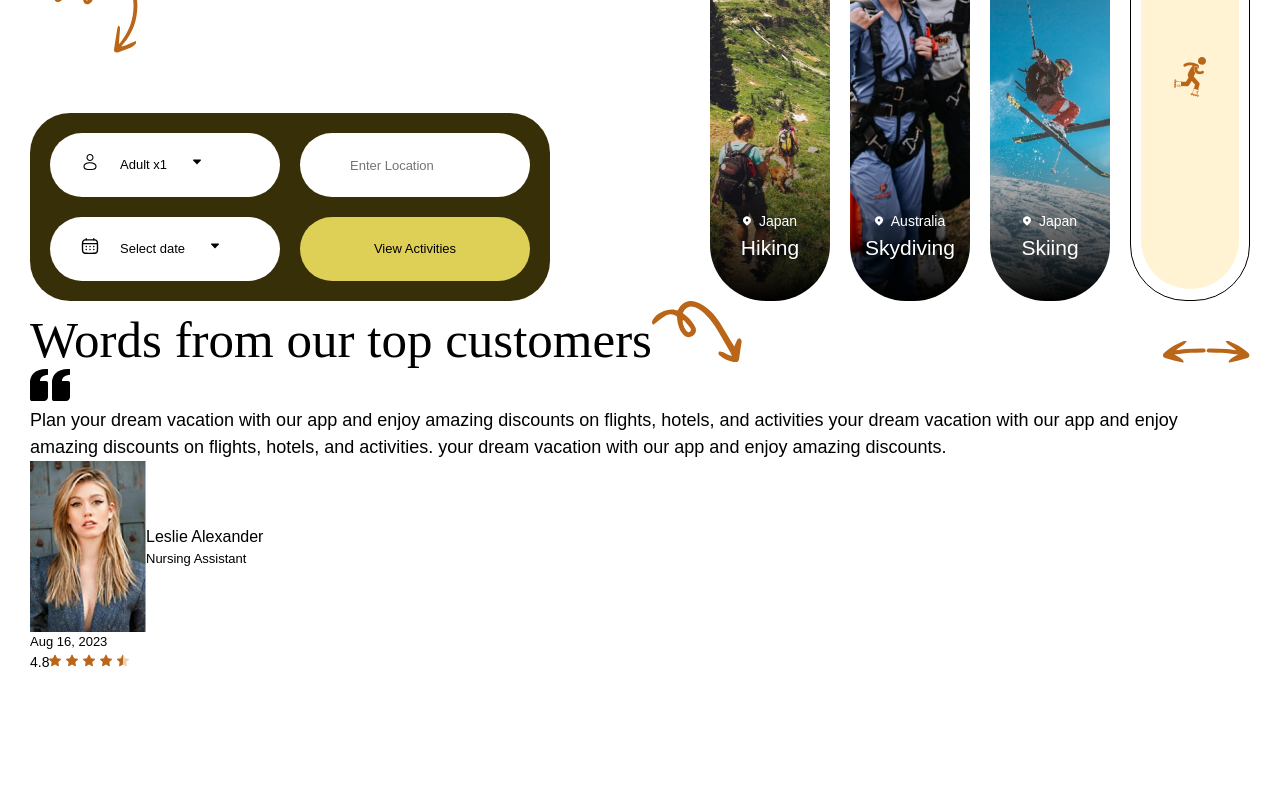
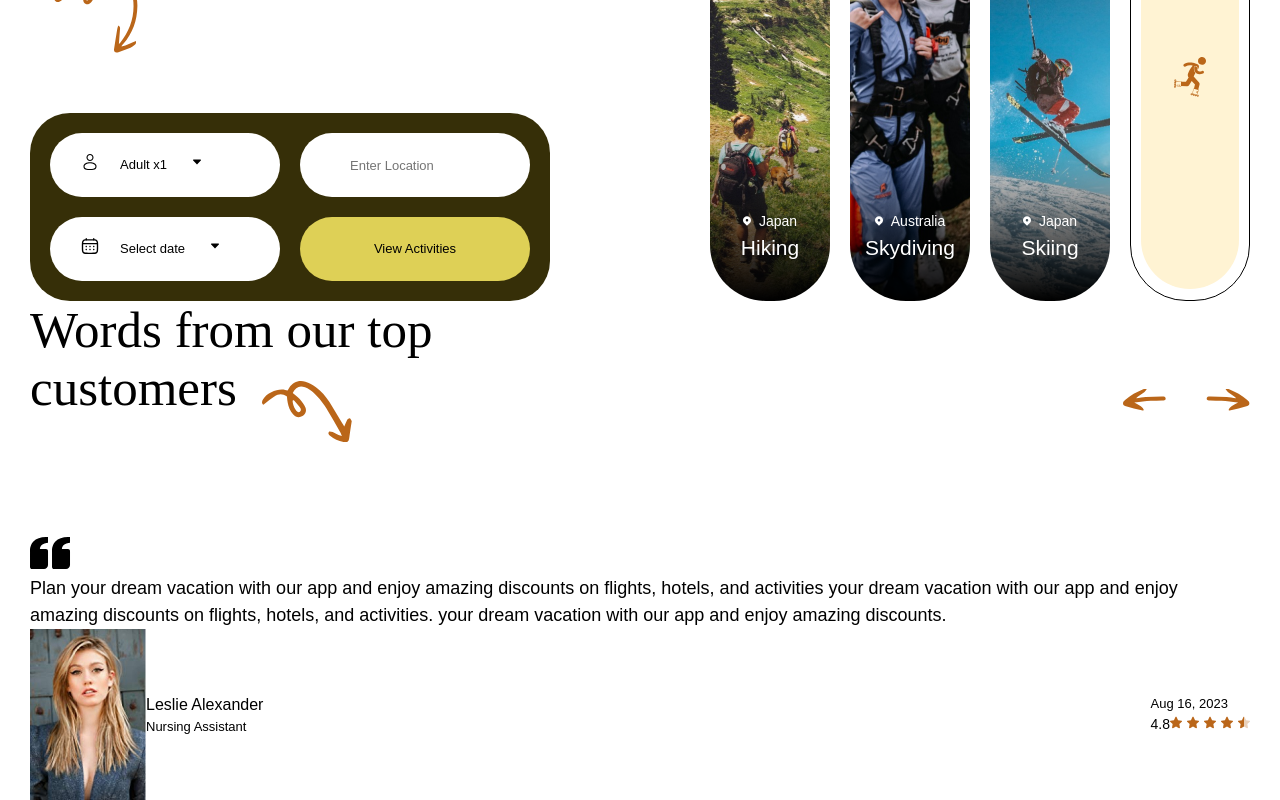
Before and after one commit to mo-abdullah94/ease-travel, a React (Create React App) app: page / in a window 1280 px wide. Shown: the part 3401-4201 px from the top of the page. Before the commit the page ends 4074 px from the top, so only its background shows below. Built offline with nearby package versions, Linux system fonts and the light colour scheme; a web font is replaced by a local one.

Commit message:
testimonials cards

```diff
--- a/src/scss/style.scss
+++ b/src/scss/style.scss
@@ -700,6 +700,33 @@
       }
     }
 
+    .test-section {
+
+      .container {
+
+        gap: rem(120);
+
+        .test-heading {
+
+          .heading-left {
+            max-width: rem(520);
+
+            span {
+              position: relative;
+              right: rem(170);
+              top: rem(32);
+            }
+          }
+
+          .heading-right {
+            gap: rem(40);
+          }
+        }
+
+      }
+
+    }
+
 
 
   }
```
Also changed, not shown: src/App.js (+4 -4 lines).
